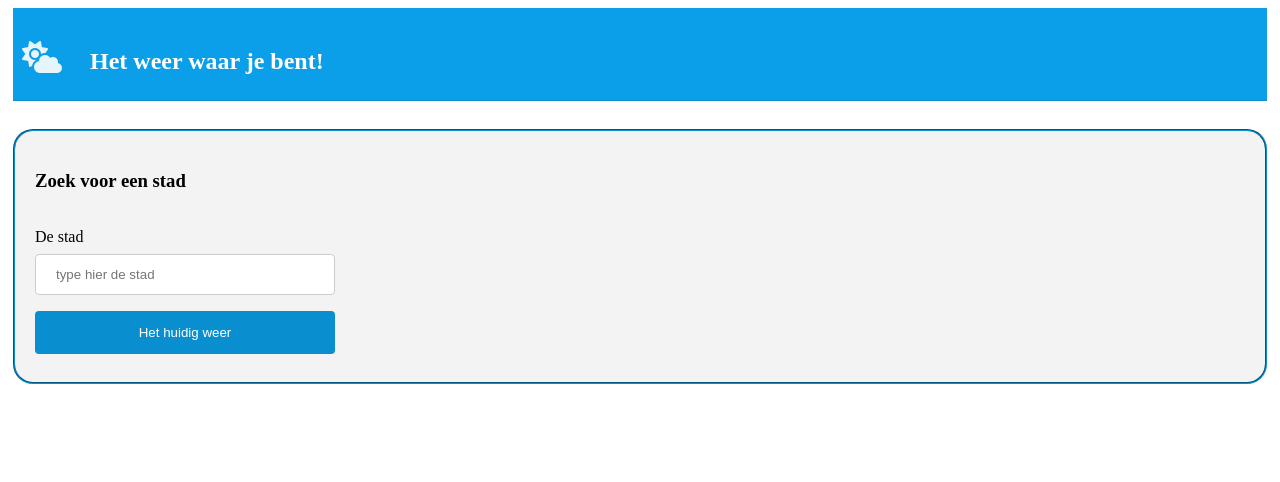
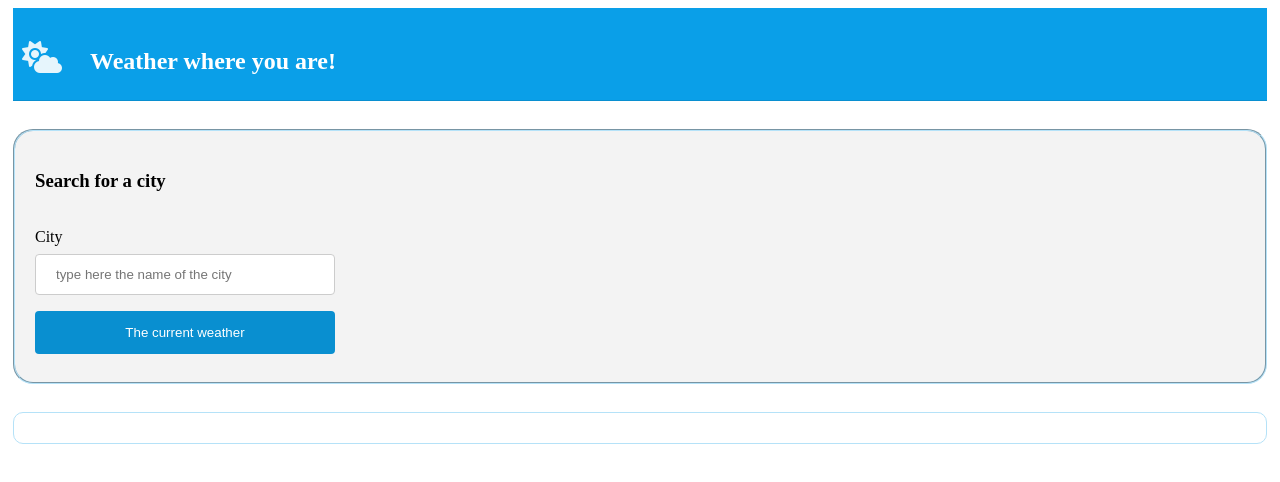
Before and after one commit to ZeynabAbdulhanan/Challenge3, a plain HTML site: page index.html in a window 1280 px wide. Drawn offline with Linux system fonts and the light colour scheme.

Commit message:
update js code/weather info

```diff
--- a/index.html
+++ b/index.html
@@ -17,26 +17,20 @@
                     <a href="#" class="icon">
                         <i class="fas fa-cloud-sun"></i>
                     </a>
-                    <h2>Het weer waar je bent!</h2>
+                    <h2>Weather where you are!</h2>
                 </div>
             </nav>
             <br>
 		    <form>
                 <fieldset>
-                    <h3>Zoek voor een stad</h3><br>
-                    <label for="city">De stad</label><br>
-                    <input type="text" name="Stad" id="city" placeholder= "type hier de stad"/><br>
-                    <input type="button" id="getWeather" value="Het huidig weer" onclick="getAPIdata()"/>
+                    <h3>Search for a city</h3><br>
+                    <label for="city">City</label><br>
+                    <input type="text" name="Stad" id="city" placeholder= "type here the name of the city"/><br>
+                    <input type="button" id="getWeather" value="The current weather" onclick="getAPIdata()"/>
                 </fieldset>
 	    	</form>
+            <br>
             <article id="weather">
-                <div>
-                    <h4 class="city-name"></h4>
-                    <h3 class="date"></h3>
-                    <p class="current-temp"></p>
-                    <p class="current-humidiaty"></p>
-                    <p class="current-windspeed"></p>
-                </div>
             </article>
         </section>
     </body>
--- a/main.js
+++ b/main.js
@@ -30,22 +30,34 @@ function getAPIdata() {
 }
 
 function onAPISucces(response) {
-	// get type of weather in string format
-	var type = response.weather[0].description;
+    //titel
+    var titel = "<h3 style='font-size: 18px'>Current weather for " + response.name + " , " + response.sys.country + "</h3>"
+
+    //time of the city
+    //var time = formDate(date);
+
+    //get weather main
+    var weather = "<h4>Weather:" + response.weather[0].main + "</h4>";
+
+    // get type of weather in string format
+	var type = "<h4>Description:"+ response.weather[0].description + "</h4>";
 
 	// get temperature in Celcius
-	var degC = Math.floor(response.main.temp - 273.15);
+	var degC = "<h4>Temperature:" + Math.floor(response.main.temp - 273.15) + "</h4>";
 
-    //name of the city
-    //
+	//get humidity
+    var hum = "<h4>Humidity:" + response.main.humidity + "</h4>";
 
-    //date of today
-    //
+    // render weather in DOM
+	var weatherBox = document.getElementById('weather');
+	weatherBox.innerHTML = titel + weather + type + degC +'&#176;C' + hum;
+}
 
-	// render weather in DOM
-	var weatherBox = document.getElementById('weather');
-	weatherBox.innerHTML = name + degC + '&#176;C <br>' + type;
-}
+//function formDate(date) {
+	//var day = date.getDate();
+	//var month = date.getMonth() + 1;
+	//return day +' / '+ month;
+//}
 
 
 function onAPIError(error) {
--- a/mystyle.css
+++ b/mystyle.css
@@ -50,7 +50,7 @@ fieldset{
     margin: 5px;
     padding: 20px;
     border-radius: 20px;
-    border-color: #098fd0;
+    border-color: #b5e2f8;
 }
 
 
@@ -79,18 +79,17 @@ input[type=button]:hover {
 
 }
 
-
-
-
-
 #weather {
 	background-color:none;
-	width: auto;
-    height: 60px;
-	padding: 10px;
-    margin: 10px;
-	text-align: center;
+	width: 0 auto;
+    height: 0 auto;
+	padding: 15px;
+    margin: 5px;
+	text-align: left;
     overflow: hidden;
+    letter-spacing: 0.5px;
+    border: 1px solid #b5e2f8;
+    border-radius: 10px;
 }
 
 
```
